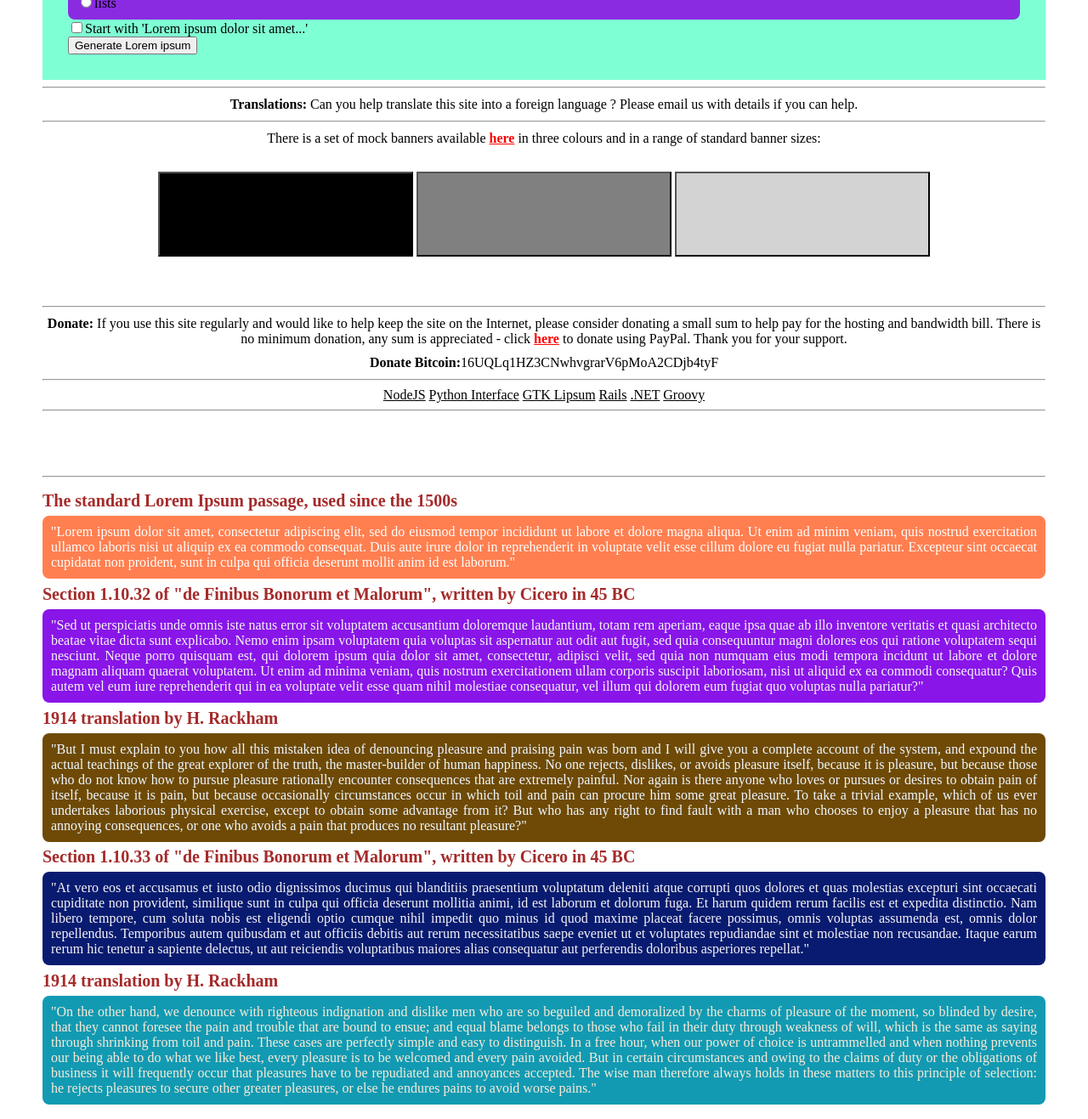
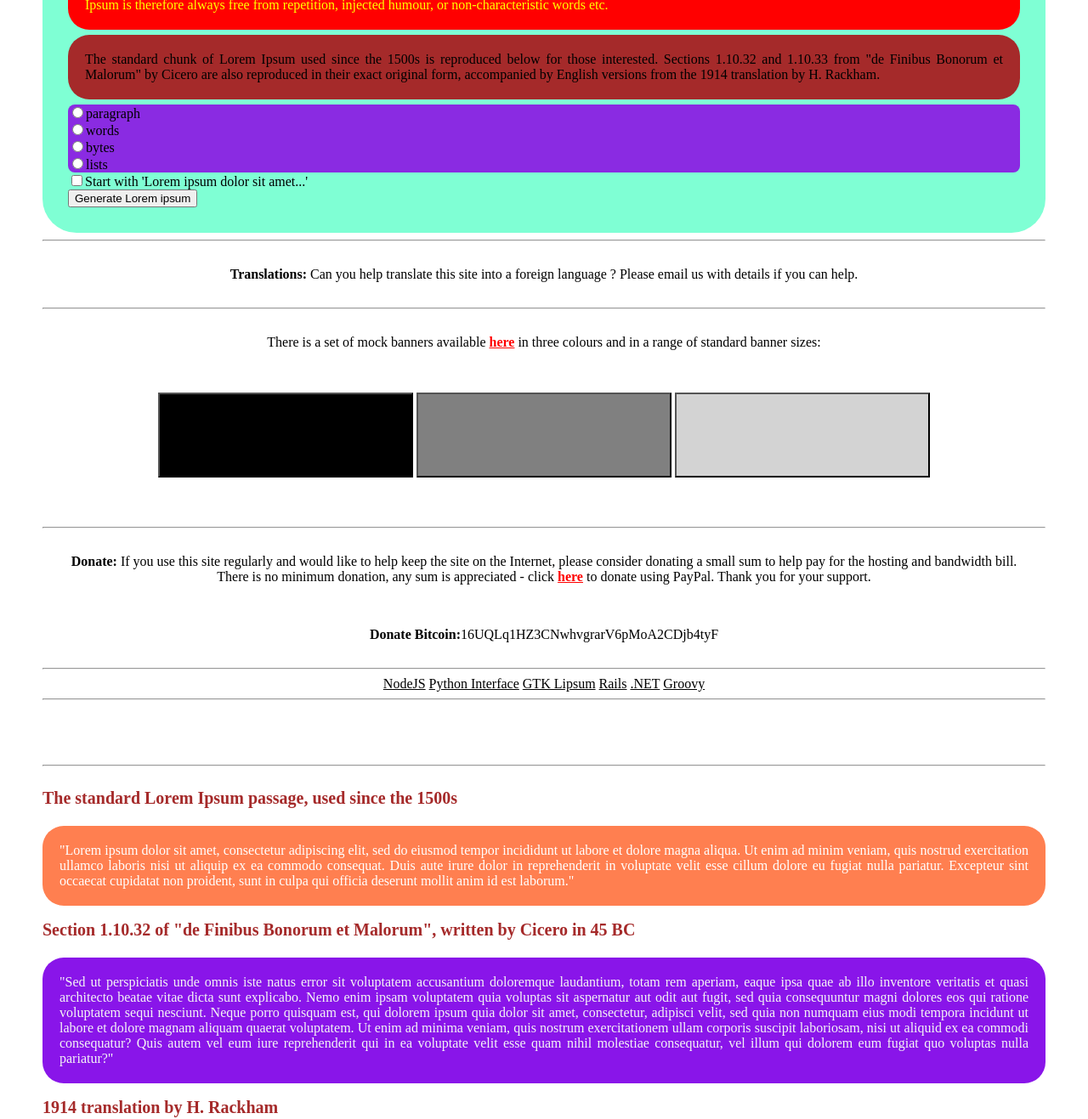
Before and after one commit to codify01/clone-assignment, a plain HTML site: page index.html in a window 1280 px wide. Shown: the part 1040-2357 px from the top of the page at 85% size. Drawn offline with Linux system fonts and the light colour scheme.

Commit message:
Update index.html

```diff
--- a/index.html
+++ b/index.html
@@ -9,10 +9,12 @@
   <style>
     body {
         margin: 50px;
+
     }
     .main {
         background-color: aquamarine;
         padding: 30px;
+        border-radius: 40px;
     }
     .first {
         margin-top: -100px;
@@ -24,6 +26,8 @@
     h2 {
         text-align: left;
         margin-bottom: -10px;
+        padding-top: 10px;
+        padding-bottom: 15px;
     }
     h5 {
         text-align: center;
@@ -42,41 +46,43 @@
         margin: 0, 0, 15, 0;
         display: block;
         margin-bottom: -10px;
+        padding: 20px;
+        border-radius: 25px;
 
     }
     .p1 {
         background-color: blue;
-        padding: 10px;
+
         color: white;
-        border-radius: 8px;
+
 
     }
     .p2 {
         background-color: yellow;
-        padding: 10px;
+
         color: blue;
-        border-radius: 8px;
+
     }
     .p3 {
         background-color: yellowgreen;
-        padding: 10px;
+
         color: red;
-        border-radius: 8px;
+
     }
     .p4 {
         background-color: red;
-        padding: 10px;
+
         color: yellow;
-        border-radius: 8px;
+
     }
     .p5 {
         background-color: brown;
-        padding: 10px;
-        border-radius: 8px;
+
+
     }
     .radio {
         background-color: blueviolet;
-        padding: 10px;
+
         margin-top: 16px;
         border-radius: 8px;
     }
@@ -172,38 +178,38 @@
     }
     .p10 {
         background-color: coral;
-        padding: 10px;
-        border-radius: 8px;
+
+
         color: white;
 
     }
     .p11 {
         background-color: rgba(224, 160, 39, 0.945);
-        padding: 10px;
-        border-radius: 8px;
+
+
     }
         .p11 {
         background-color: rgb(137, 21, 233);
-        padding: 10px;
-        border-radius: 8px;
+
+
         color: whitesmoke;
     }
     .p12 {
         background-color: rgb(110, 74, 6);
-        padding: 10px;
-        border-radius: 8px;
+
+
         color: aliceblue;
     }
     .p13 {
         background-color: rgb(8, 27, 112);
-        padding: 10px;
-        border-radius: 8px;
+
+
         color: whitesmoke;
     }
     .p14 {
         background-color: rgb(18, 154, 179);
-        padding: 10px;
-        border-radius: 8px;
+
+
         color: antiquewhite;
     }
     .p15 {
```
